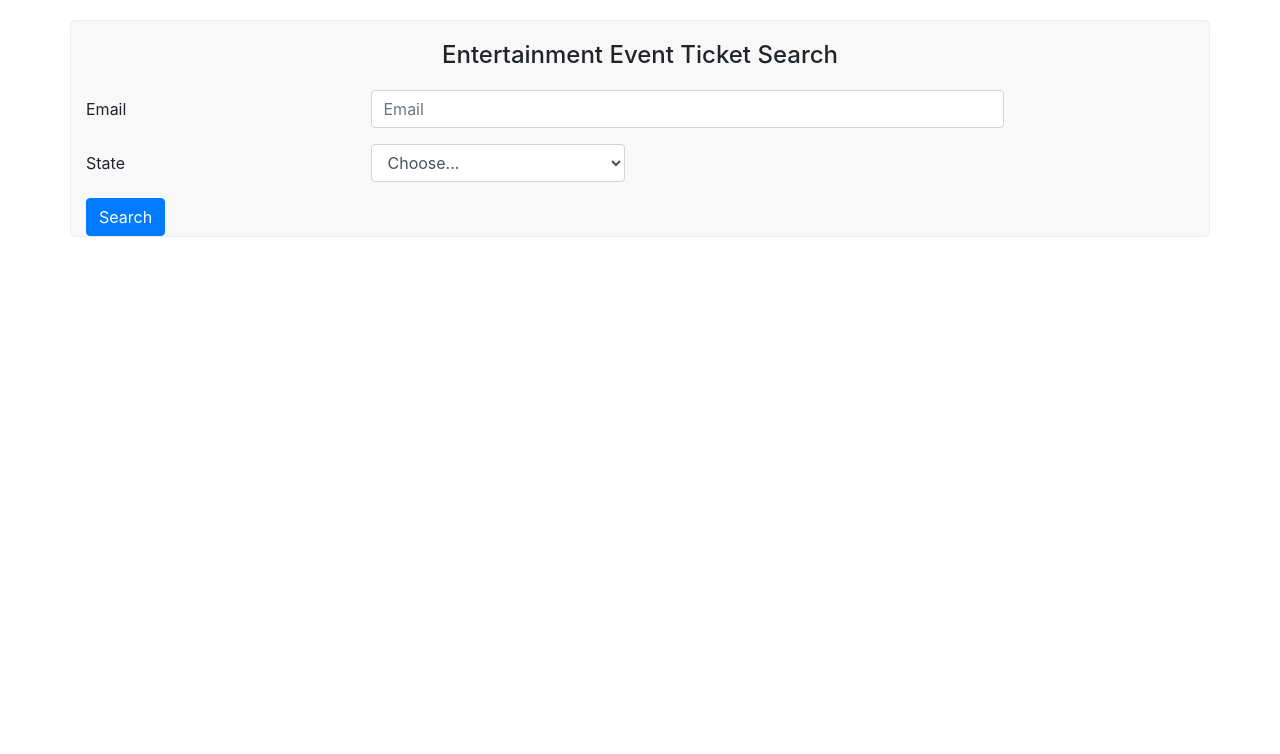
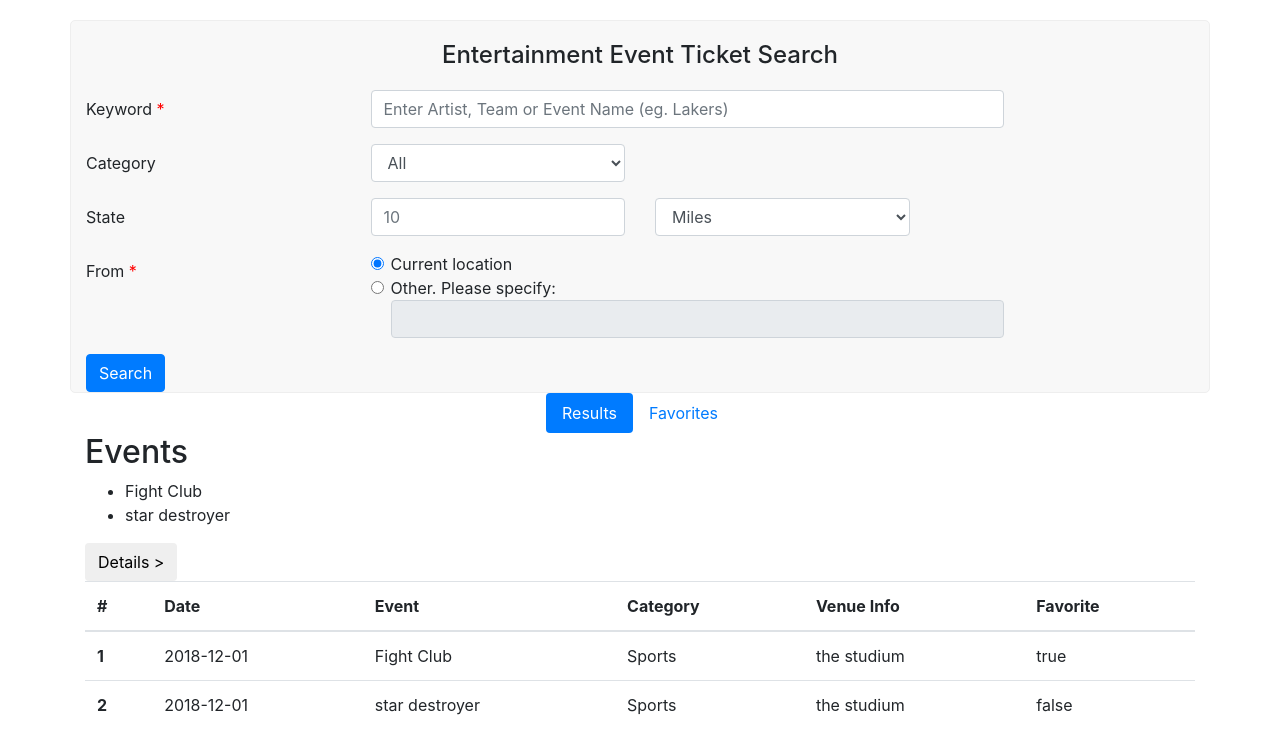
Before and after one commit to katryo/angular-event-search-app, an Angular app in the folder angular-app/: page / in a window 1280 px wide. Shown: the top 754 px of the page. Built offline with nearby package versions, Linux system fonts and the light colour scheme.

Commit message:
add table

```diff
--- a/angular-app/src/app/app.module.ts
+++ b/angular-app/src/app/app.module.ts
@@ -4,11 +4,13 @@ import { NgModule } from '@angular/core';
 import { AppRoutingModule } from './app-routing.module';
 import { AppComponent } from './app.component';
 import { EventSearchComponent } from './event-search/event-search.component';
+import { EventsComponent } from './events/events.component';
 
 @NgModule({
   declarations: [
     AppComponent,
-    EventSearchComponent
+    EventSearchComponent,
+    EventsComponent
   ],
   imports: [
     BrowserModule,
--- a/angular-app/src/app/event-search/event-search.component.html
+++ b/angular-app/src/app/event-search/event-search.component.html
@@ -1,25 +1,79 @@
 <div class="row">
   <div class="col-sm search-form">
     <h4>Entertainment Event Ticket Search</h4>
-
     <form>
       <div class="form-group row">
-              <label for="inputEmail3" class="col-sm-3 col-form-label">Email</label>
+        <label for="inputEmail3" class="col-sm-3 col-form-label">Keyword <span class="required-star">*</span></label>
         <div class="col-sm-7">
-                <input type="email" class="form-control" id="inputEmail3" placeholder="Email">
+          <input type="text" class="form-control" id="inputEmail3" placeholder="Enter Artist, Team or Event Name (eg. Lakers)">
         </div>
       </div>
 
       <div class="form-group row">
-                <label for="inputState" class="col-sm-3 col-form-label">State</label>
+        <label class="col-sm-3 col-form-label">Category</label>
         <div class="col-sm-3">
-                  <select id="inputState" class="form-control">
-                    <option selected>Choose...</option>
+          <select class="form-control">
+            <option selected>All</option>
             <option>...</option>
           </select>
         </div>
       </div>
-          </form>
-        <button type="button" class="btn btn-primary">Search</button>
+
+
+      <div class="form-group row">
+        <label for="inputState" class="col-sm-3 col-form-label">State</label>
+        <div class="col-sm-3">
+          <input class="form-control" placeholder="10">
+        </div>
+        <div class="col-sm-3">
+          <select class="form-control">
+            <option selected>Miles</option>
+            <option>Meters</option>
+          </select>
         </div>
       </div>
+
+      <fieldset class="form-group">
+        <div class="row">
+          <legend class="col-form-label col-sm-3">From <span class="required-star">*</span></legend>
+          <div class="col-sm-7">
+            <div class="form-check">
+              <input class="form-check-input" type="radio" name="gridRadios" id="gridRadios1" value="option1" checked>
+              <label class="form-check-label" for="gridRadios1">
+                Current location
+              </label>
+            </div>
+            <div class="form-check">
+              <input class="form-check-input" type="radio" name="gridRadios" id="gridRadios2" value="option2">
+              <label class="form-check-label" for="gridRadios2">
+                Other. Please specify:
+              </label>
+              <input class="form-control" disabled>
+            </div>
+          </div>
+        </div>
+      </fieldset>
+      <button type="button" class="btn btn-primary">Search</button>
+    </form>
+  </div>
+</div>
+
+<div class="row">
+  <div class="col-sm">
+    <ul class="nav nav-pills central-pills" id="pills-tab" role="tablist">
+      <li class="nav-item">
+        <a class="nav-link active" id="pills-home-tab" data-toggle="pill" href="#pills-home" role="tab" aria-controls="pills-home" aria-selected="true">Results</a>
+      </li>
+      <li class="nav-item">
+        <a class="nav-link" id="pills-contact-tab" data-toggle="pill" href="#pills-contact" role="tab" aria-controls="pills-contact" aria-selected="false">Favorites</a>
+      </li>
+    </ul>
+  </div>
+</div>
+
+<div class="row">
+    <div class="tab-content col-sm" id="pills-tabContent">
+      <div class="tab-pane fade show active" id="pills-home" role="tabpanel" aria-labelledby="pills-home-tab"><app-events></app-events></div>
+      <div class="tab-pane fade" id="pills-contact" role="tabpanel" aria-labelledby="pills-contact-tab">xxx</div>
+    </div>
+</div>
--- /dev/null
+++ b/angular-app/src/app/event.ts
@@ -0,0 +1,8 @@
+export class Event {
+  id: number;
+  date: string;
+  name: string;
+  category: string;
+  venueName: string;
+  isFavorited: boolean;
+}
--- /dev/null
+++ b/angular-app/src/app/events/events.component.html
@@ -0,0 +1,32 @@
+<h2>Events</h2>
+<ul class="events">
+  <li *ngFor="let event of events">
+    <span>{{event.name}}</span>
+  </li>
+</ul>
+
+
+<button class="btn">Details ></button>
+
+<table class="table">
+  <thead>
+    <tr>
+      <th scope="col">#</th>
+      <th scope="col">Date</th>
+      <th scope="col">Event</th>
+      <th scope="col">Category</th>
+      <th scope="col">Venue Info</th>
+      <th scope="col">Favorite</th>
+    </tr>
+  </thead>
+  <tbody>
+    <tr *ngFor="let event of events">
+      <th scope="row">{{event.id}}</th>
+      <td>{{event.date}}</td>
+      <td>{{event.name}}</td>
+      <td>{{event.category}}</td>
+      <td>{{event.venueName}}</td>
+      <td>{{event.isFavorited}}</td>
+    </tr>
+  </tbody>
+</table>
--- /dev/null
+++ b/angular-app/src/app/events/events.component.ts
@@ -0,0 +1,16 @@
+import { Component, OnInit } from "@angular/core";
+import { Event } from "../event";
+import { EVENTS } from "../mock-events";
+
+@Component({
+  selector: "app-events",
+  templateUrl: "./events.component.html",
+  styleUrls: ["./events.component.scss"]
+})
+export class EventsComponent implements OnInit {
+  events = EVENTS;
+
+  constructor() {}
+
+  ngOnInit() {}
+}
--- /dev/null
+++ b/angular-app/src/app/mock-events.ts
@@ -0,0 +1,20 @@
+import { Event } from "./event";
+
+export const EVENTS: Event[] = [
+  {
+    id: 1,
+    date: "2018-12-01",
+    venueName: "the studium",
+    category: "Sports",
+    name: "Fight Club",
+    isFavorited: true
+  },
+  {
+    id: 2,
+    date: "2018-12-01",
+    venueName: "the studium",
+    category: "Sports",
+    name: "star destroyer",
+    isFavorited: false
+  }
+];
--- a/angular-app/src/styles.scss
+++ b/angular-app/src/styles.scss
@@ -9,3 +9,11 @@
         text-align: center;
     }
 }
+
+.central-pills {
+    justify-content: center;
+}
+
+.required-star {
+    color: red;
+}
--- a/angular-app/tslint.json
+++ b/angular-app/tslint.json
@@ -85,7 +85,7 @@
     ],
     "prefer-const": true,
     "quotemark": [
-      true,
+      false,
       "single"
     ],
     "radix": true,
```
Also changed, not shown: angular-app/src/app/events/events.component.scss (added), 1 other file (tests, documents, lock files or other folders). Lines whose indentation alone changed are shown as unchanged.
